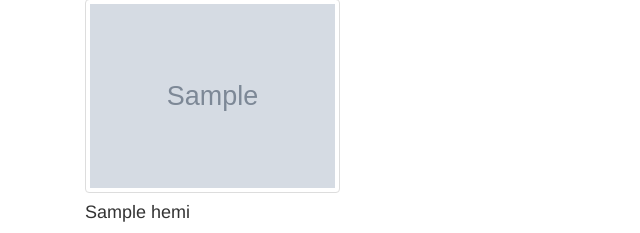
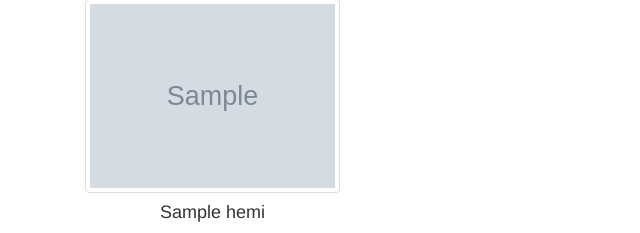
Before and after one commit to kunaual/web-scraping-challenge, a Flask app: page / in a window 1280 px wide. Shown: the part 984-1217 px from the top of the page, without its empty margins (0-640 px from the left). Run offline with Flask 2, Linux system fonts and the light colour scheme; grey boxes marked "Sample" are stand-in pictures; a database or web service that is not in the repository returns one stand-in record (values such as "Sample title"); some libraries are stand-ins or nearby versions.

Commit message:
added screenshot. cleaned up index.html

```diff
--- a/mission_to_mars/templates/index.html
+++ b/mission_to_mars/templates/index.html
@@ -8,15 +8,14 @@
   <meta http-equiv="X-UA-Compatible" content="ie=edge">
   <title>Mission to Mars</title>
   <link rel="stylesheet" href="https://maxcdn.bootstrapcdn.com/bootstrap/3.3.7/css/bootstrap.min.css">
-  <!-- <link rel="stylesheet" href="https://stackpath.bootstrapcdn.com/bootstrap/4.4.1/css/bootstrap.min.css" integrity="sha384-Vkoo8x4CGsO3+Hhxv8T/Q5PaXtkKtu6ug5TOeNV6gBiFeWPGFN9MuhOf23Q9Ifjh" crossorigin="anonymous"> -->
-</head>
+ </head>
 
 <body>
   <div class="container">
 
     <div class="jumbotron text-center">
       <h1>Mission to Mars</h1>
-      <!-- hey button class btn   hrf goes to scrap -->
+      <!-- hey button class btn   hrf goes to scrap function -->
       <p><a class="btn btn-primary btn-lg" href="/scrape" role="button">Scrape!</a></p>
     </div>
 
@@ -32,14 +31,15 @@
     <!-- Image and Table -->
     <div class="row">
       <div class="col-md-8">
-        <!-- might need to change this back to 6 6 -->
+
         <h3 class="heading">Featured Mars Image</h3>
         <img src={{mars_stuff.featured_image_url}} alt="NASA Mars featured photo" width="85%">
       </div>
       <div class="col-md-4">
         <h4 class="heading">Mars Facts</h4>
 
-          {{mars_stuff.mars_facts | safe}} <!--need safe word otherwise it will just display the html text TA chris helped me with safe word-->
+        {{mars_stuff.mars_facts | safe}}
+        <!--need safe word otherwise it will just display the html text TA chris helped me with safe word-->
 
       </div>
     </div>
@@ -47,13 +47,15 @@
     <!-- Hemispheres -->
     <div class="row">
       <div class="col-md-12">
-        <!-- need to center this -->
+
         <h3 class="heading">Mars Hemispheres</h3>
         {% for hemi in mars_stuff.hemisphere_image_urls %}
         <div class="col-md-3">
-          <img src={{hemi.img_url}} class="img-thumbnail" alt={{hemi.title}}>
-          <!--width="0%"-->
-          <h4>{{hemi.title}}</h4>
+          <a target="_blank" href={{hemi.img_url}}>
+            <img src={{hemi.img_url}} class="img-thumbnail" alt={{hemi.title}}>
+
+          </a>
+          <h4 class="text-center">{{hemi.title}}</h4>
         </div>
 
         {% endfor %}
```
